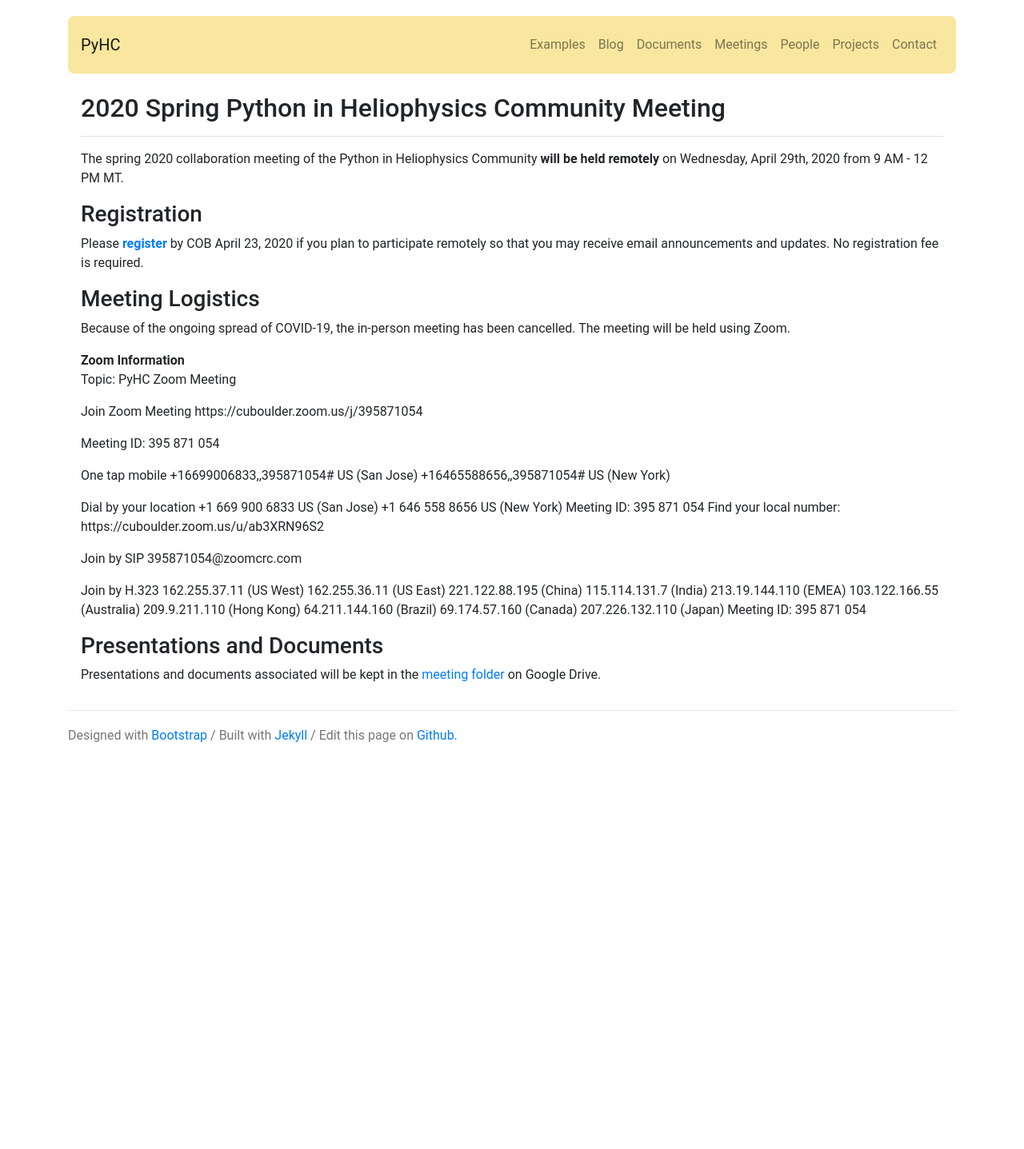
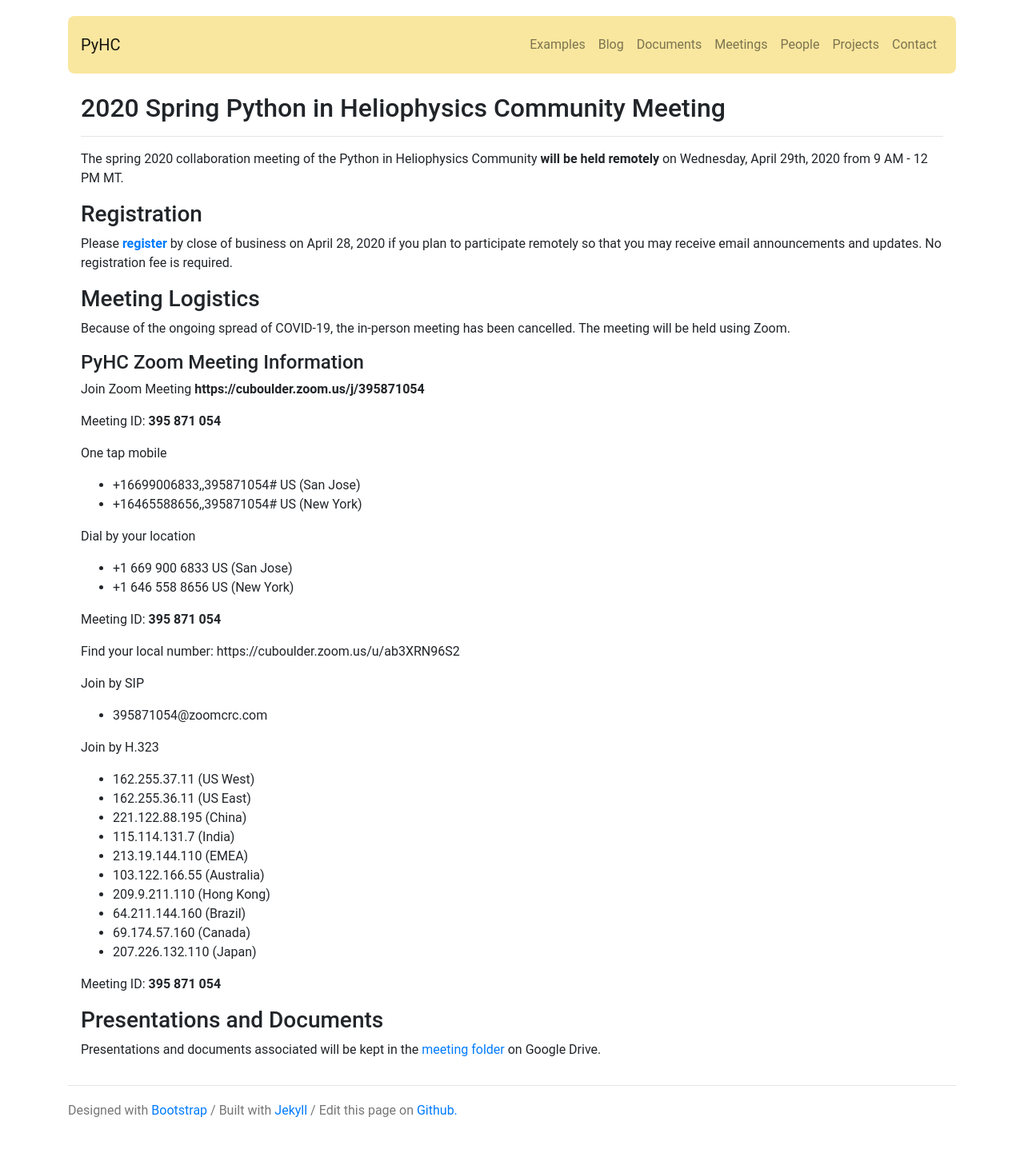
Before and after one commit to heliophysicsPy/heliophysicsPy.github.io, a Jekyll site: the page built from _pages/meetings/april2020.md, in a window 1280 px wide. Shown: the whole page at 80% size. Built offline with Jekyll 4.4.1, drawn with Linux system fonts in a browser that asks for light colours; nearby versions of some CDN libraries; before the commit the page ends 968 px from its top, so only the background shows below that.

Commit message:
Update April 2020 meeting page
 - Changed registration due date
 - Reformatted the Zoom information

```diff
--- a/_pages/meetings/april2020.md
+++ b/_pages/meetings/april2020.md
@@ -9,45 +9,47 @@ The spring 2020 collaboration meeting of the Python in Heliophysics Community **
 
 ### Registration
 
-Please [**register**](https://forms.gle/fYxWXWccyTZxnVUH9) by COB April 23, 2020 if you plan to participate remotely so that you may receive email announcements and updates.  No registration fee is required.
+Please [**register**](https://forms.gle/fYxWXWccyTZxnVUH9) by close of business on April 28, 2020 if you plan to participate remotely so that you may receive email announcements and updates.  No registration fee is required.
 
 ### Meeting Logistics
 
 Because of the ongoing spread of COVID-19, the in-person meeting has been cancelled.  The meeting will be held using Zoom.
 
-**Zoom Information**
-Topic: PyHC Zoom Meeting
+#### PyHC Zoom Meeting Information
 
 Join Zoom Meeting
-https://cuboulder.zoom.us/j/395871054
+**https://cuboulder.zoom.us/j/395871054**
 
-Meeting ID: 395 871 054
+Meeting ID: **395 871 054**
 
 One tap mobile
-+16699006833,,395871054# US (San Jose)
-+16465588656,,395871054# US (New York)
+ - +16699006833,,395871054# US (San Jose)
+ - +16465588656,,395871054# US (New York)
 
 Dial by your location
-        +1 669 900 6833 US (San Jose)
-        +1 646 558 8656 US (New York)
-Meeting ID: 395 871 054
+ - +1 669 900 6833 US (San Jose)
+ - +1 646 558 8656 US (New York)
+
+Meeting ID: **395 871 054**
+
 Find your local number: https://cuboulder.zoom.us/u/ab3XRN96S2
 
 Join by SIP
-395871054@zoomcrc.com
+ - 395871054@zoomcrc.com
 
 Join by H.323
-162.255.37.11 (US West)
-162.255.36.11 (US East)
-221.122.88.195 (China)
-115.114.131.7 (India)
-213.19.144.110 (EMEA)
-103.122.166.55 (Australia)
-209.9.211.110 (Hong Kong)
-64.211.144.160 (Brazil)
-69.174.57.160 (Canada)
-207.226.132.110 (Japan)
-Meeting ID: 395 871 054
+ - 162.255.37.11 (US West)
+ - 162.255.36.11 (US East)
+ - 221.122.88.195 (China)
+ - 115.114.131.7 (India)
+ - 213.19.144.110 (EMEA)
+ - 103.122.166.55 (Australia)
+ - 209.9.211.110 (Hong Kong)
+ - 64.211.144.160 (Brazil)
+ - 69.174.57.160 (Canada)
+ - 207.226.132.110 (Japan)
+
+Meeting ID: **395 871 054**
 
 ### Presentations and Documents
 
```
